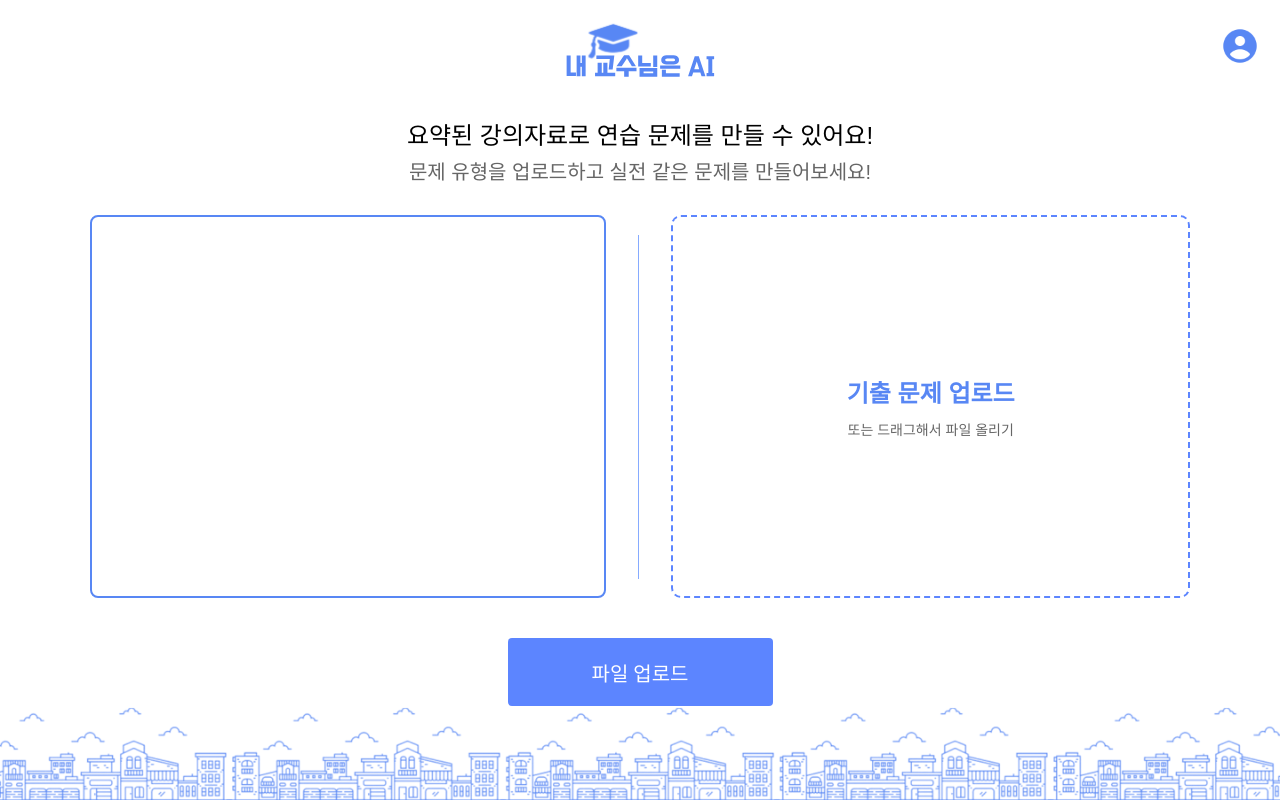
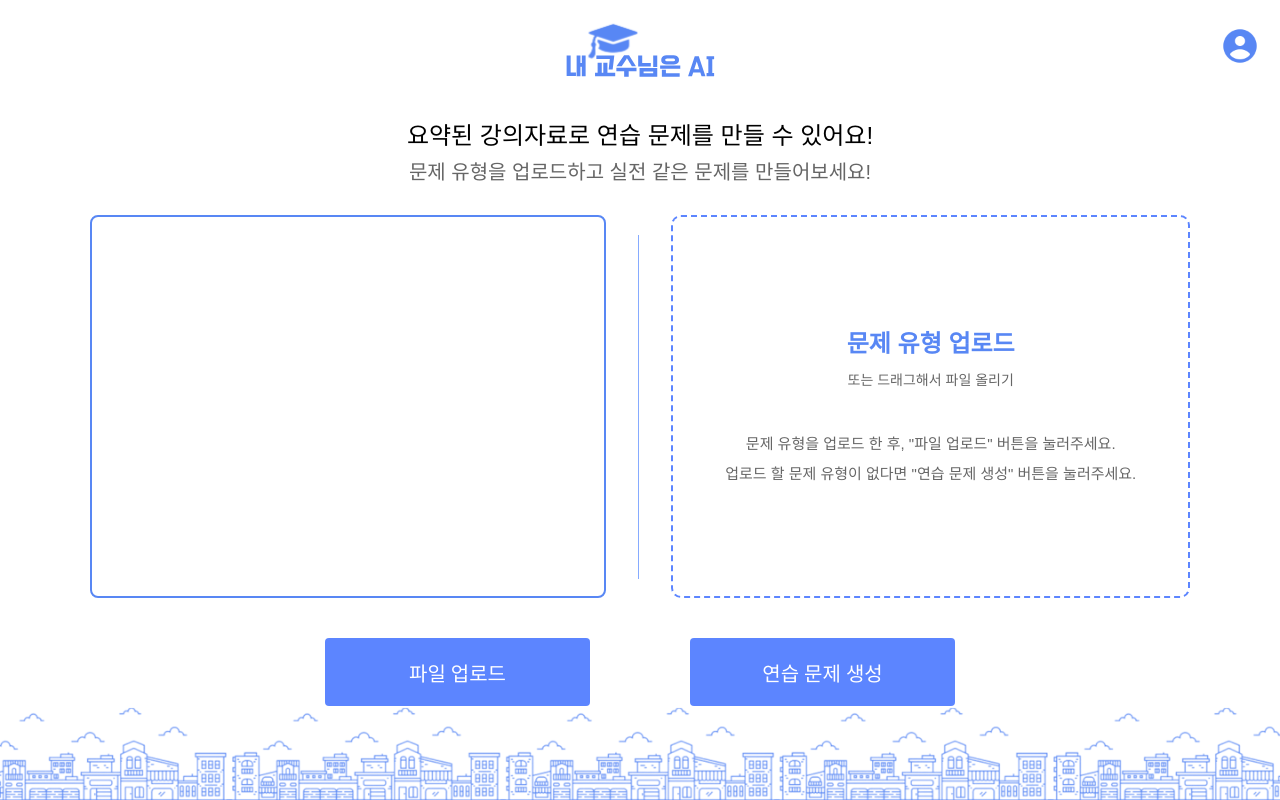
Before and after one commit to 2024-Winter-BootCamp-TeamF/Frontend, a React (Create React App) app: page /createpractice in a window 1280 px wide. Built offline with nearby package versions, Linux system fonts and the light colour scheme; a web font is replaced by a local one.

Commit message:
feat) 문제 유형 업로드 없이 연습 문제 생성 기능 구현

```diff
--- a/src/pages/CreatePracPage.jsx
+++ b/src/pages/CreatePracPage.jsx
@@ -187,7 +187,7 @@ function CreatePracPage() {
 
           <PreviewSection {...getProblemRootProps()}>
             <input {...getProblemInputProps()} />
-            <UploadTitle>기출 문제 업로드</UploadTitle>
+            <UploadTitle>문제 유형 업로드</UploadTitle>
             <UploadSubtitle>
               {isProblemDragActive
                 ? "파일을 여기에 놓으세요"
@@ -210,10 +210,22 @@ function CreatePracPage() {
                 ))}
               </FileList>
             )}
+            <InstructionSection>
+              <InstructionList>
+                <li>
+                  문제 유형을 업로드 한 후, "파일 업로드" 버튼을 눌러주세요.
+                </li>
+                <li>
+                  업로드 할 문제 유형이 없다면 "연습 문제 생성" 버튼을
+                  눌러주세요.
+                </li>
+              </InstructionList>
+            </InstructionSection>
           </PreviewSection>
         </MainContent>
         <ButtonWrapper>
           <SampleButton onClick={handleUpload}>파일 업로드</SampleButton>
+          <SampleButton onClick={handleCreate}>연습 문제 생성</SampleButton>
         </ButtonWrapper>
       </MainContentWrapper>
       <Footer />
@@ -426,7 +438,9 @@ const InstructionList = styled.ul`
 `;
 
 const ButtonWrapper = styled.div`
+  display: flex;
   padding: 40px 30px 30px 30px;
+  gap: 100px;
 `;
 
 const LoadingModal = styled.div`
```
